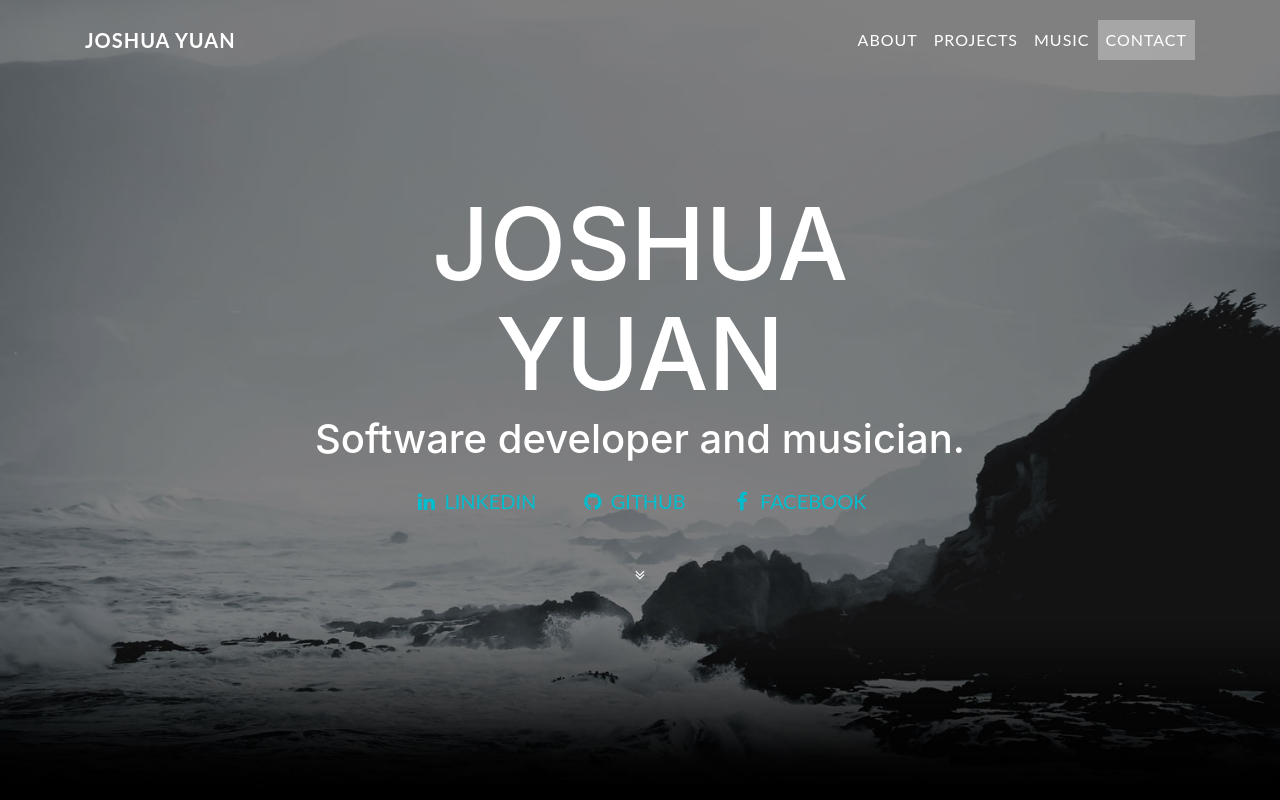
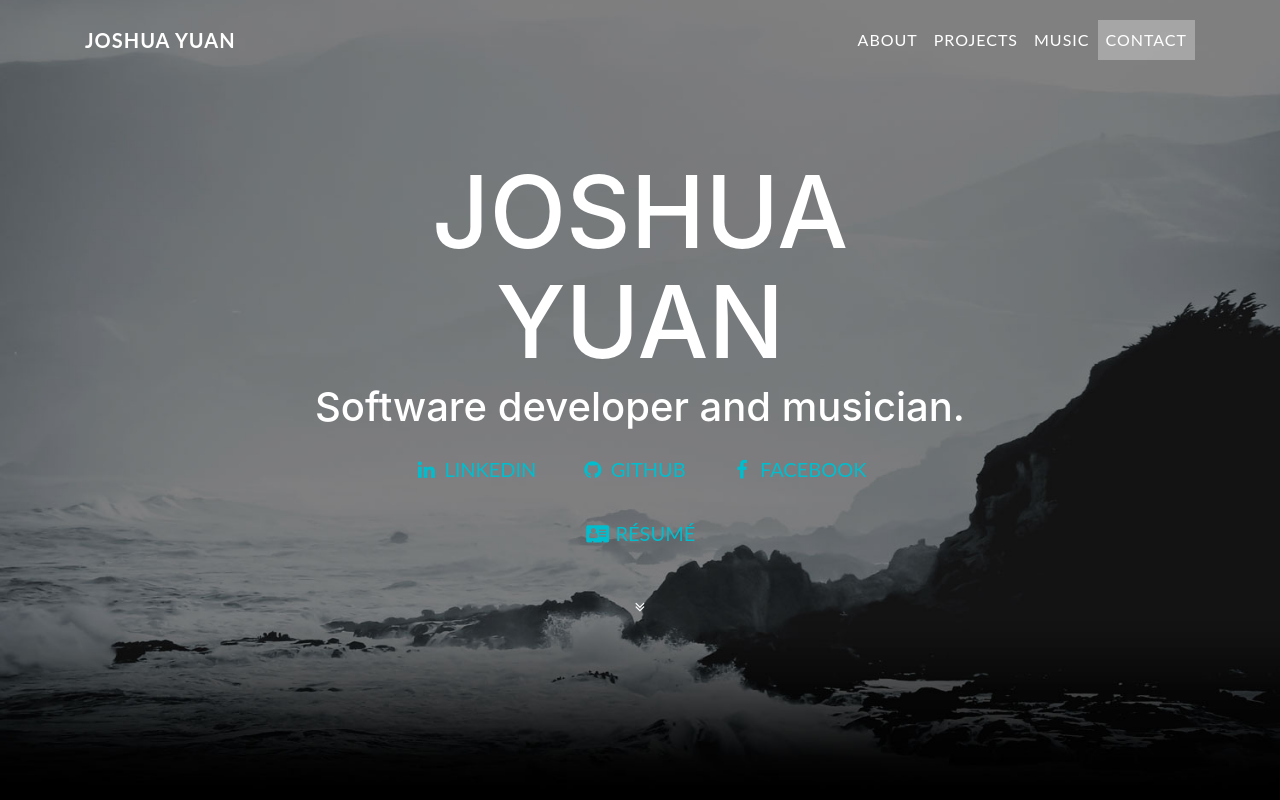
Before and after one commit to joshyuan360/PersonalWebsite, a website with bundled scripts: page index.html in a window 1280 px wide. Shown: the top 800 px of the page. Built offline with nearby package versions, Linux system fonts and the light colour scheme; files whose address does not match are found by name.

Commit message:
Add resume button, darken projects bg image

```diff
--- a/index.html
+++ b/index.html
@@ -84,6 +84,13 @@
                       <i class="fa fa-facebook fa-fw"></i>
                       <span class="network-name">Facebook</span>
                     </a>
+								</li>
+							</ul>
+							<ul class="list-inline banner-social-buttons">
+								<li class="list-inline-item">
+									<a href="http://joshuayuan.com/resume.pdf" class="btn btn-default btn-lg target=" _blank "">
+										<i class="fa fa-vcard fa-fw"></i>
+											<span class="network-name">Résumé</span></a>
 								</li>
 							</ul>
 						</p>
```
Also changed, not shown: img/cool.jpg.
